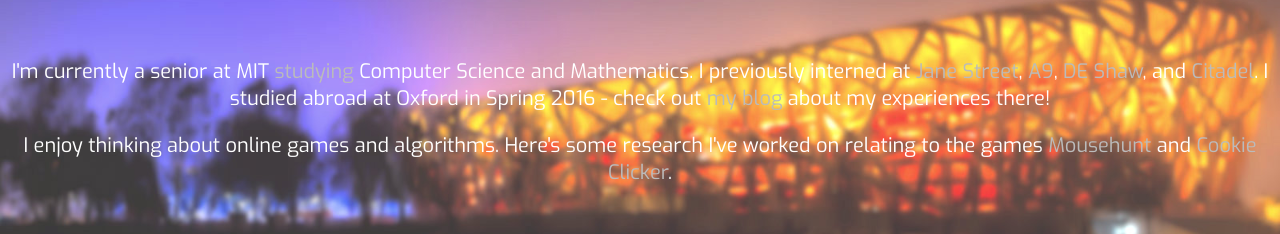
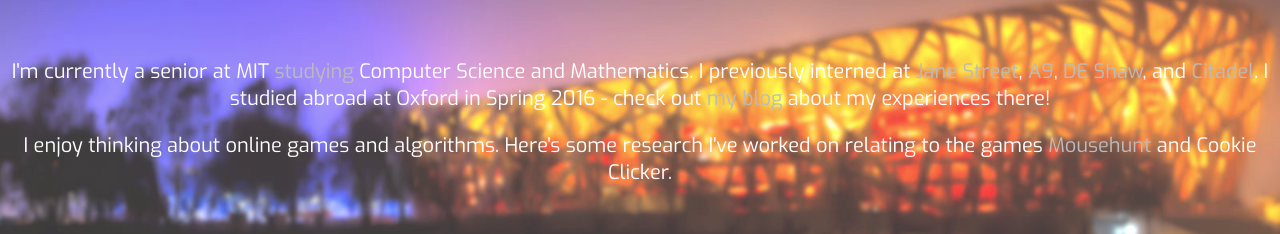
Before and after one commit to kaixiao/kaixiao.github.io, a plain HTML site: page index.html in a window 1280 px wide. Shown: the part 222-456 px from the top of the page. Drawn offline with Linux system fonts and the light colour scheme.

Commit message:
removed CC link

```diff
--- a/index.html
+++ b/index.html
@@ -25,7 +25,7 @@
     <div id="info-text"> <h1>Hi there!</h1> <br>
      I'm currently a senior at MIT <a href="game" class="game">studying</a> Computer Science and Mathematics. I previously interned at <a href="https://www.janestreet.com/">Jane Street</a>, <a href="https://a9.com/">A9</a>, <a href="http://www.deshaw.com/">DE Shaw</a>, and <a href="https://www.citadel.com/">Citadel</a>. I studied abroad at Oxford in Spring 2016 - check out <a href="https://kaikaixiao.wordpress.com/">my blog</a> about my experiences there! </div>
 
-     <div>I enjoy thinking about online games and algorithms. Here's some research I've worked on relating to the games <a href="https://arxiv.org/abs/1501.01720">Mousehunt</a> and <a target="_blank" href="files/CookieClicker.pdf">Cookie Clicker</a>.</div>
+     <div>I enjoy thinking about online games and algorithms. Here's some research I've worked on relating to the games <a href="https://arxiv.org/abs/1501.01720">Mousehunt</a> and Cookie Clicker.</div>
 
     <div id = "iconscontainer">
       <ul>
```
